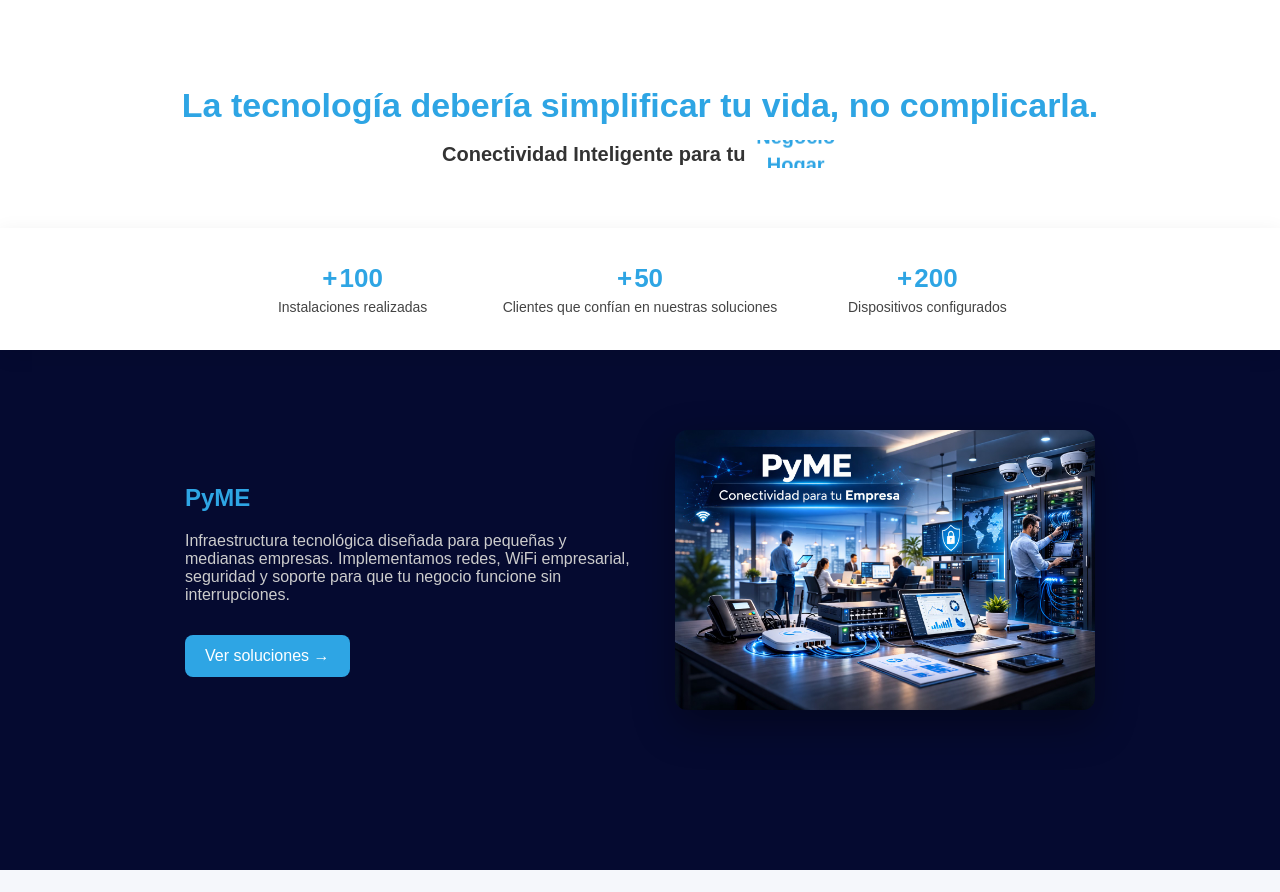
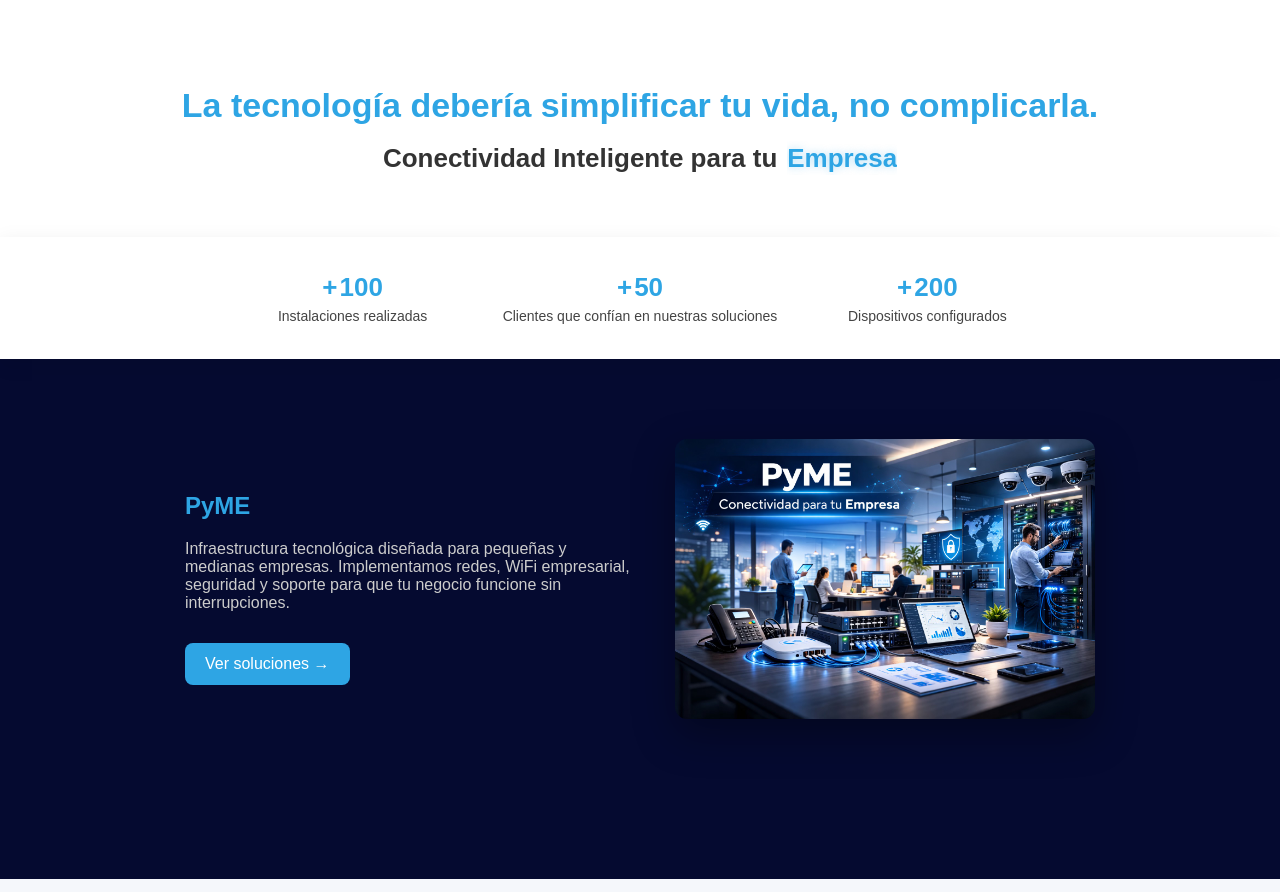
Before and after one commit to OcteFlow/octeflow-site, a Next.js app: page / in a window 1280 px wide. Shown: the part 812-1704 px from the top of the page. Built offline with nearby package versions, Linux system fonts and the light colour scheme.

Commit message:
Update globals.css

```diff
--- a/styles/globals.css
+++ b/styles/globals.css
@@ -871,10 +871,12 @@ transform:translateX(-50%);
 
 /* FRASE PRINCIPAL */
 
+/* FRASE PRINCIPAL */
+
 .dynamic-connectivity{
-font-size:20px;
+font-size:26px;
 color:#333;
-max-width:700px;
+max-width:900px;
 margin:0 auto;
 font-weight:700;
 font-family:CodecPro, sans-serif;
@@ -882,8 +884,11 @@ font-family:CodecPro, sans-serif;
 display:flex;
 justify-content:center;
 align-items:center;
-gap:8px;
+gap:10px;
 flex-wrap:wrap;
+
+text-align:center;
+line-height:1.4;
 }
 
 /* CONTENEDOR DE PALABRAS */
@@ -891,7 +896,7 @@ flex-wrap:wrap;
 .word-slider{
 position:relative;
 display:inline-block;
-height:28px;
+height:34px;
 overflow:hidden;
 }
 
@@ -899,51 +904,54 @@ overflow:hidden;
 
 .word{
 display:block;
-height:28px;
-line-height:28px;
+height:34px;
+line-height:34px;
 
 color:#2ea5e4;
-font-weight:700;
+font-weight:800;
 
-animation:wordSlide 7s ease-in-out infinite;
+text-shadow:
+0 0 8px rgba(46,165,228,.35);
+
+animation:wordSlide 6s ease-in-out infinite;
 }
 
 /* ANIMACION MEJORADA */
 
 @keyframes wordSlide{
 
-/*0%{
+0%{
 transform:translateY(0);
 opacity:1;
 filter:blur(0px);
-}*/
+}
 
-25%{
+28%{
 transform:translateY(0);
 opacity:1;
 filter:blur(0px);
 }
 
 33%{
-transform:translateY(-28px);
-opacity:.4;
-filter:blur(4px);
+transform:translateY(-34px);
+opacity:.6;
+filter:blur(2px);
 }
 
-58%{
-transform:translateY(-28px);
+61%{
+transform:translateY(-34px);
 opacity:1;
 filter:blur(0px);
 }
 
 66%{
-transform:translateY(-56px);
-opacity:.4;
-filter:blur(4px);
+transform:translateY(-68px);
+opacity:.6;
+filter:blur(2px);
 }
 
-91%{
-transform:translateY(-56px);
+94%{
+transform:translateY(-68px);
 opacity:1;
 filter:blur(0px);
 }
```
